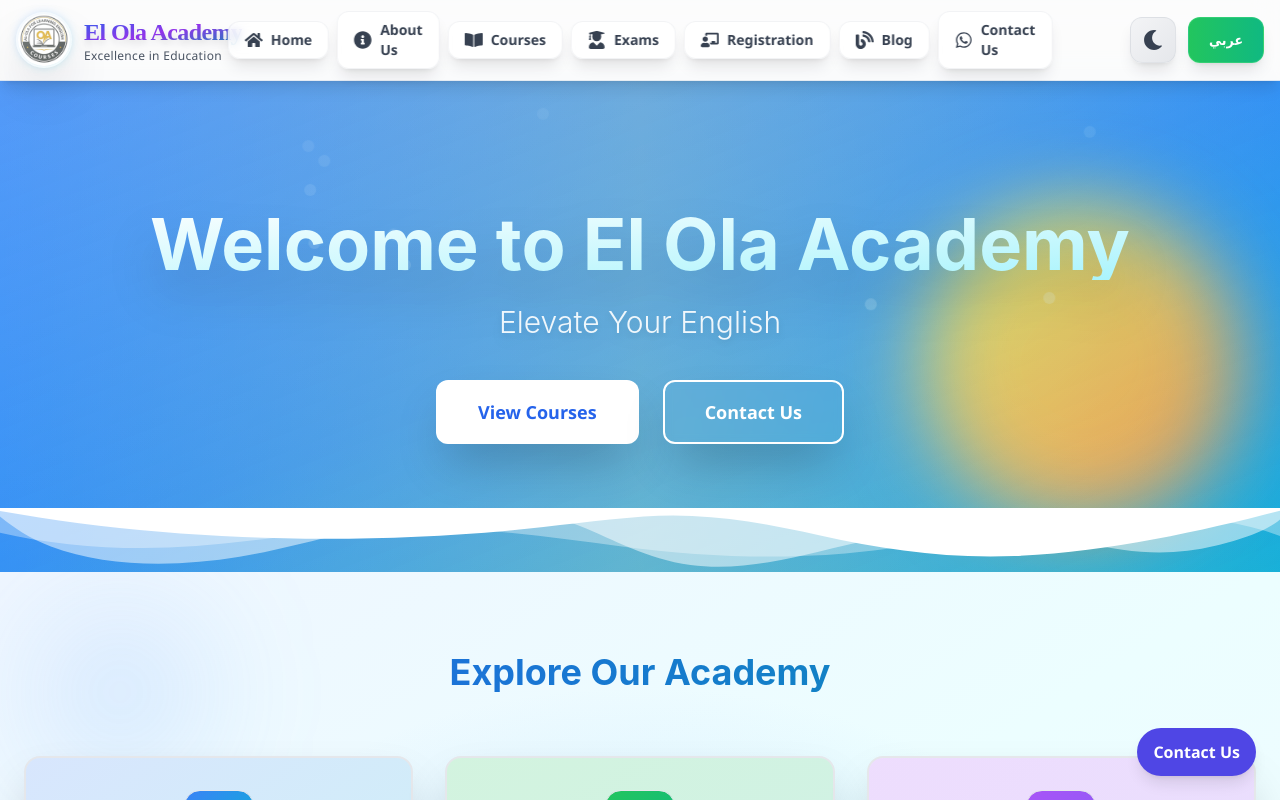
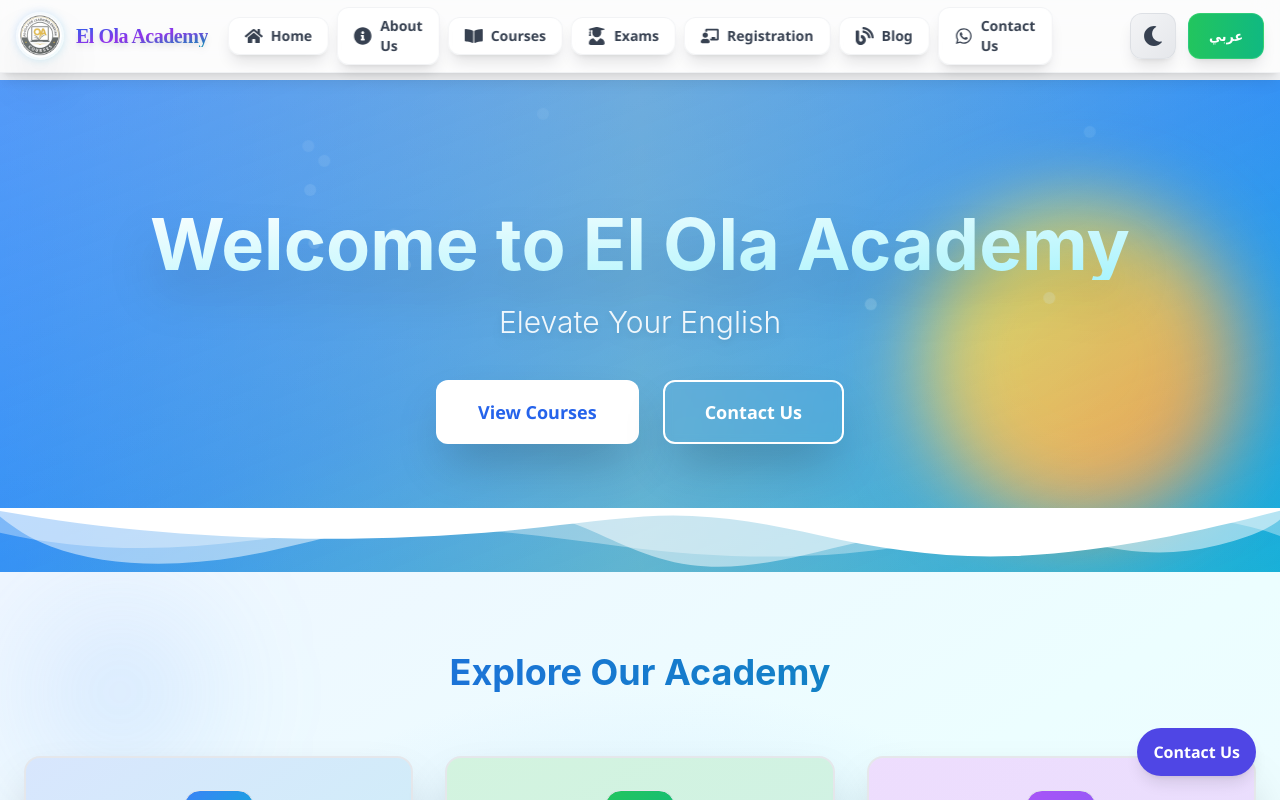
Before and after one commit to AbdelrahimAdam/Ola_Academy, a React (Vite) app: page / in a window 1280 px wide. Shown: the top 800 px of the page. Built offline with nearby package versions, Linux system fonts and the light colour scheme.

Commit message:
Update website with latest edits

```diff
--- a/src/components/Navbar.jsx
+++ b/src/components/Navbar.jsx
@@ -64,30 +64,27 @@
             <img
               src="/logo.jpg"
               alt="El Ola Academy Logo"
-              className="relative w-12 h-12 md:w-14 md:h-14 rounded-full object-cover shadow-2xl border-2 border-white/50 dark:border-gray-600/50"
+              className="relative w-10 h-10 md:w-12 md:h-12 rounded-full object-cover shadow-2xl border-2 border-white/50 dark:border-gray-600/50"
             />
             <div className="absolute inset-0 rounded-full bg-gradient-to-br from-white/30 to-transparent mix-blend-overlay"></div>
           </motion.div>
 
-          {/* Enhanced Title with Premium Styling */}
+          {/* Simplified Single Line Title */}
           <motion.div
             initial={{ opacity: 0, x: isArabic ? 20 : -20 }}
             animate={{ opacity: 1, x: 0 }}
-            className="flex flex-col"
           >
             <span className={`
-              text-xl md:text-2xl font-bold
+              text-lg md:text-xl font-bold
               bg-gradient-to-br from-blue-600 via-purple-600 to-cyan-600
               dark:from-blue-400 dark:via-purple-400 dark:to-cyan-400
               bg-clip-text text-transparent
-              drop-shadow-lg
+              drop-shadow-md
+              whitespace-nowrap
               ${isArabic ? 'font-["Noto_Sans_Arabic"]' : "font-['Poppins']"}
               tracking-tight
             `}>
               {t("academy_name")}
-            </span>
-            <span className="text-xs text-gray-600 dark:text-gray-400 font-medium tracking-wide">
-              {t("academy_tagline", { defaultValue: "Excellence in Education" })}
             </span>
           </motion.div>
         </Link>
```
